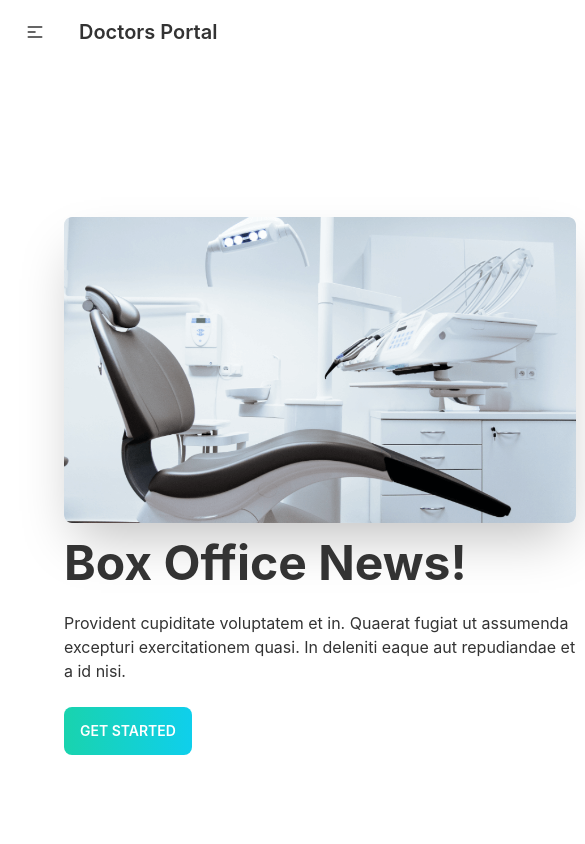
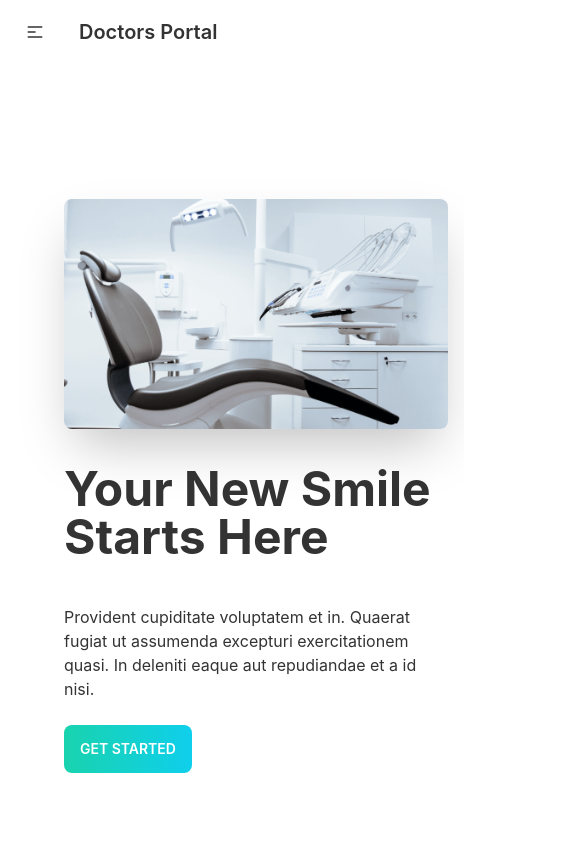
Before and after one commit to mdsaharshital/doctors-portal-client, a React (Create React App) app: page / in a window 390 px wide. Shown: the top 844 px of the page, 585 px wide, since content can reach past the window. Built offline with nearby package versions, Linux system fonts and the light colour scheme.

Commit message:
width fixed

```diff
--- a/src/pages/Home/Banner.js
+++ b/src/pages/Home/Banner.js
@@ -8,11 +8,13 @@ const Banner = () => {
       <div className="hero-content flex-col lg:flex-row-reverse">
         <img
           src={chair}
-          className="max-w-lg rounded-lg shadow-2xl"
+          className="max-w-sm md:max-w-lg rounded-lg shadow-2xl"
           alt="chairimage"
         />
         <div>
-          <h1 className="text-5xl font-bold">Box Office News!</h1>
+          <h1 className="text-5xl font-bold my-5">
+            Your New Smile Starts Here
+          </h1>
           <p className="py-6">
             Provident cupiditate voluptatem et in. Quaerat fugiat ut assumenda
             excepturi exercitationem quasi. In deleniti eaque aut repudiandae et
--- a/src/pages/Home/Info.js
+++ b/src/pages/Home/Info.js
@@ -29,7 +29,7 @@ const Info = () => {
     },
   ];
   return (
-    <div className=" my-20">
+    <div className="my-20">
       <div className="grid grid-cols-1 md:grid-cols-2 lg:grid-cols-3 gap-5">
         {infos.map((info) => (
           <InfoCard key={info.id} info={info} />
--- a/src/pages/Home/InfoCard.js
+++ b/src/pages/Home/InfoCard.js
@@ -4,7 +4,7 @@ const InfoCard = ({ info }) => {
   const { img, desc, title, bgColor } = info;
   return (
     <div
-      className={`card lg:card-side w-96 ${bgColor} shadow-xl text-white mx-auto`}
+      className={`card lg:card-side w-80 ${bgColor} shadow-xl text-white mx-auto`}
     >
       <figure className="px-3 pt-4">
         <img src={img} alt="Album" className="w-15" />
--- a/src/pages/Home/OurServicesCart.js
+++ b/src/pages/Home/OurServicesCart.js
@@ -3,7 +3,7 @@ import React from "react";
 const OurServicesCart = ({ info }) => {
   const { img, title, desc } = info;
   return (
-    <div className="card w-96 bg-base-100 shadow-xl mx-auto">
+    <div className="card w-80 bg-base-100 shadow-xl mx-auto">
       <figure className="px-10 pt-10">
         <img src={img} alt="Shoes" className="rounded-xl" />
       </figure>
```
